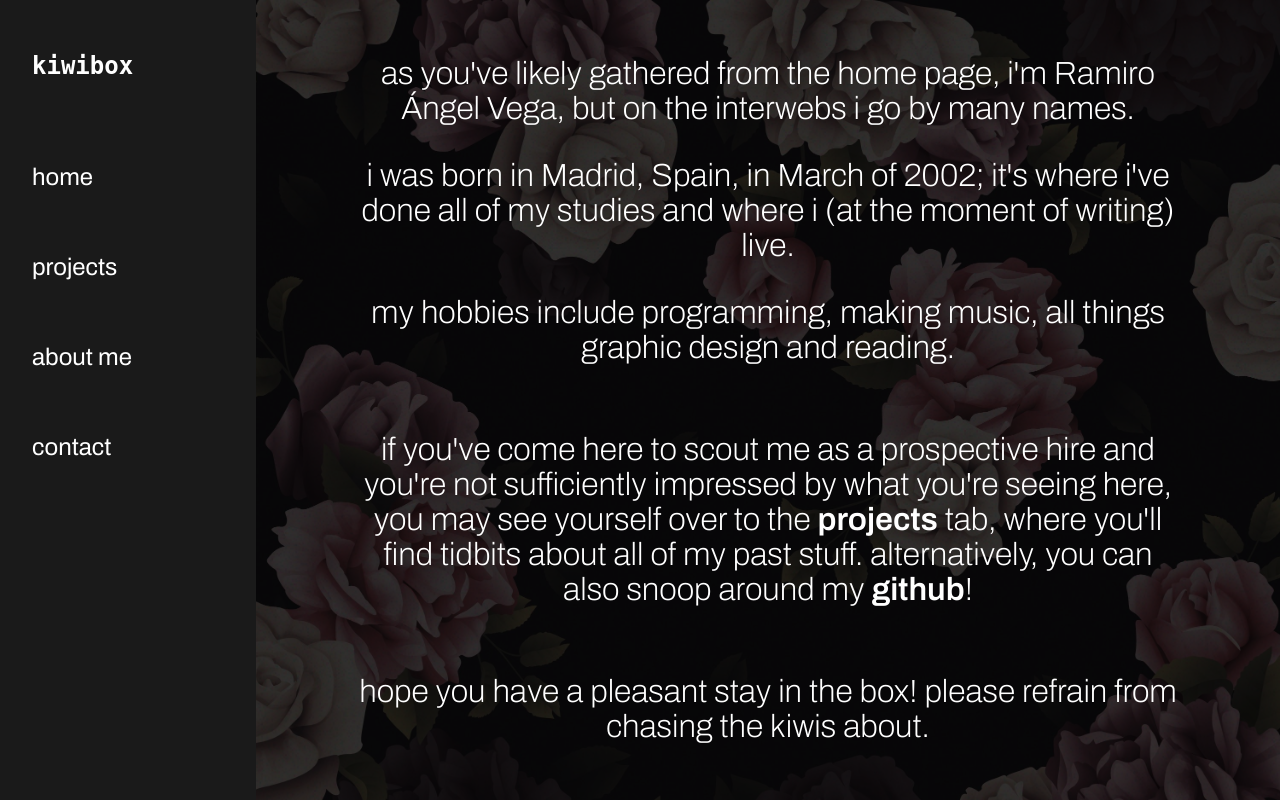
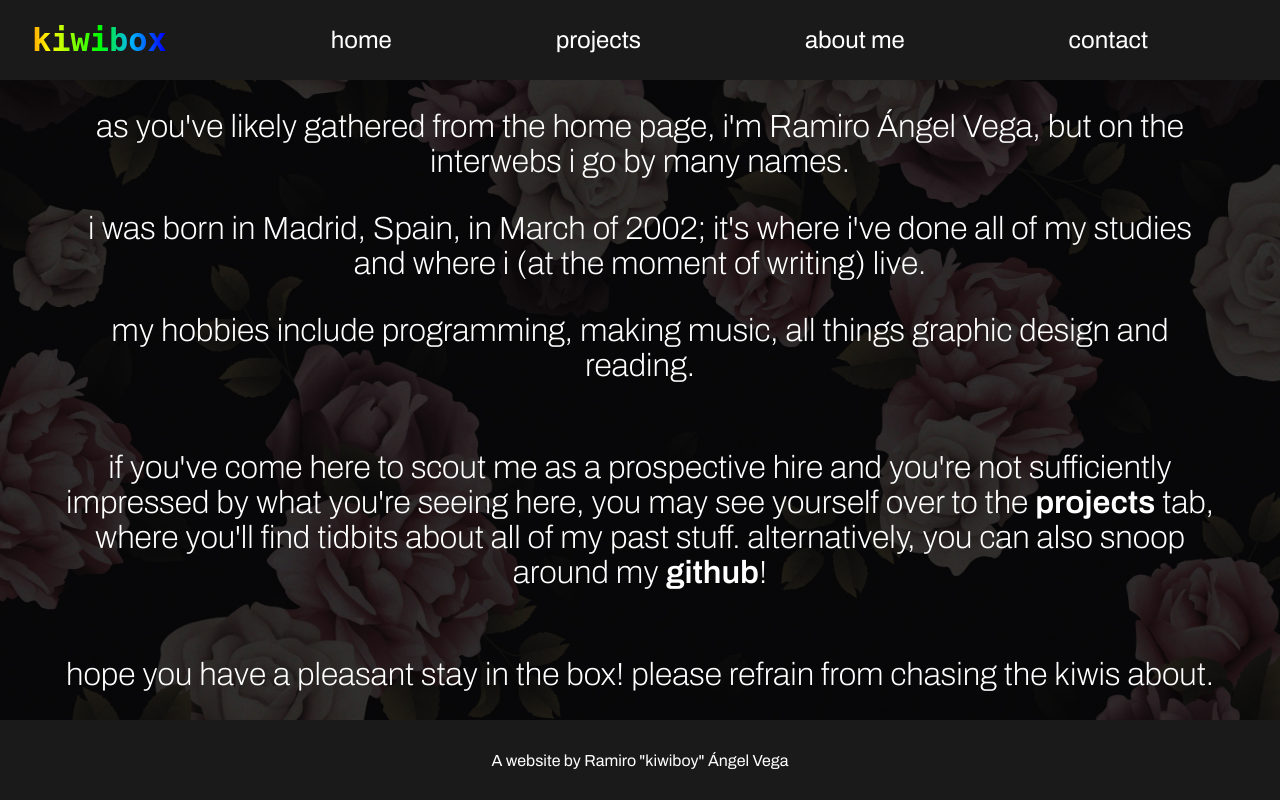
Before and after one commit to kiirisz/kiirisz.github.io, a PHP site: page /about.html in a window 1280 px wide. Run offline with PHP 8.4, Linux system fonts and the light colour scheme; some web fonts are replaced.

Commit message:
it is now responsive yibbee

```diff
--- a/css/main.css
+++ b/css/main.css
@@ -185,4 +185,94 @@ main .content a:hover {
   font-weight: 200;
 }
 
+@media screen and (min-aspect-ratio: 1/1) {
+  .flex {
+    flex-direction: column;
+  }
+  nav {
+    width: 100%;
+    height: 10vh;
+    display: flex;
+    justify-content: center;
+    align-items: center;
+    position: fixed;
+    top: 0;
+    left: 0;
+    z-index: 1;
+    background-color: #1a1a1a;
+  }
+  nav h1 {
+    font-size: 2rem;
+  }
+  nav ul {
+    display: flex;
+    justify-content: space-evenly;
+    align-items: center;
+    width: 100%;
+  }
+  nav ul li {
+    font-size: 1.5rem;
+  }
+  main {
+    width: 90%;
+    height: 100vh;
+    margin: auto;
+  }
+  main#home .bgimage {
+    width: 100%;
+    height: 100%;
+    position: fixed;
+    top: 0;
+    left: 0;
+    background-image: url("../img/blackgold.jpg");
+    background-repeat: repeat;
+    background-size: cover;
+    z-index: -1;
+  }
+  main#about .bgimage {
+    width: 100%;
+    height: 100%;
+    position: fixed;
+    top: 0;
+    left: 0;
+    background-image: url("../img/pink.jpg");
+    background-repeat: repeat;
+    background-size: cover;
+    z-index: -1;
+  }
+  main#projects .bgimage {
+    width: 100%;
+    height: 100%;
+    position: fixed;
+    top: 0;
+    left: 0;
+    background-image: url("../img/roses.jpg");
+    background-repeat: repeat;
+    background-size: cover;
+    z-index: -1;
+  }
+  main h1 {
+    font-size: 2rem;
+  }
+  main .content {
+    width: 100%;
+    padding: 2rem;
+  }
+  footer {
+    width: 100%;
+    height: 10vh;
+    display: flex;
+    justify-content: center;
+    align-items: center;
+    position: fixed;
+    bottom: 0;
+    background-color: #1a1a1a;
+    color: white;
+    z-index: 1;
+  }
+  footer#footer-hover {
+    opacity: 100%;
+  }
+}
+
 /*# sourceMappingURL=main.css.map */
--- a/sass/main.scss
+++ b/sass/main.scss
@@ -256,3 +256,132 @@ main {
         font-weight: 200;
     }
 }
+
+// mobile
+
+@media screen and (min-aspect-ratio: 1/1) {
+    .flex {
+        flex-direction: column;
+    }
+
+    nav {
+        width: 100%;
+        height: 10vh;
+
+        display: flex;
+        justify-content: center;
+        align-items: center;
+
+        position: fixed;
+        top: 0;
+        left: 0;
+
+        z-index: 1;
+
+        background-color: $notblack;
+
+        h1 {
+            font-size: 2rem;
+        }
+
+        ul {
+            display: flex;
+            justify-content: space-evenly;
+            align-items: center;
+
+            width: 100%;
+
+            li {
+                font-size: 1.5rem;
+            }
+        }
+    }
+
+    main {
+        width: 90%;
+        height: 100vh;
+        margin: auto;
+
+        &#home {
+            .bgimage {
+                width: 100%;
+                height: 100%;
+
+                position: fixed;
+                top: 0;
+                left: 0;
+
+                background-image: url('../img/blackgold.jpg');
+                background-repeat: repeat;
+                background-size: cover;
+
+                z-index: -1;
+            }
+        }
+
+        &#about {
+            .bgimage {
+                width: 100%;
+                height: 100%;
+
+                position: fixed;
+                top: 0;
+                left: 0;
+
+                background-image: url('../img/pink.jpg');
+                background-repeat: repeat;
+                background-size: cover;
+
+                z-index: -1;
+            }
+        }
+
+        &#projects {
+            .bgimage {
+                width: 100%;
+                height: 100%;
+
+                position: fixed;
+                top: 0;
+                left: 0;
+
+                background-image: url('../img/roses.jpg');
+                background-repeat: repeat;
+                background-size: cover;
+
+                z-index: -1;
+            }
+        }
+
+        h1 {
+            font-size: 2rem;
+        }
+
+        .content {
+            width: 100%;
+            padding: 2rem;
+        }
+    }
+
+    footer {
+        width: 100%;
+        height: 10vh;
+
+        display: flex;
+        justify-content: center;
+        align-items: center;
+
+        position: fixed;
+        bottom: 0;
+
+        background-color: $notblack;
+        color: white;
+
+        z-index: 1;
+
+        &#footer-hover {
+            opacity: 100%;
+        }
+    }
+
+}
```
Also changed, not shown: 1 other file.
